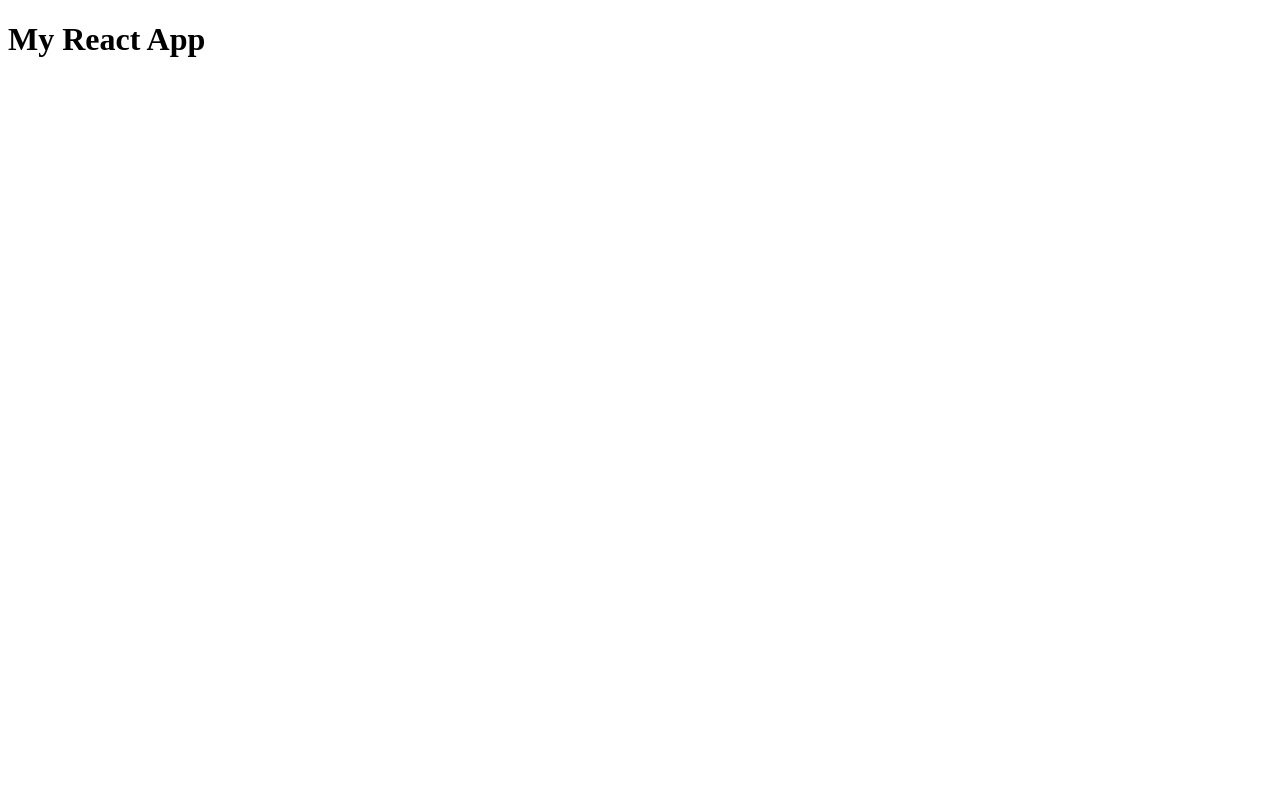
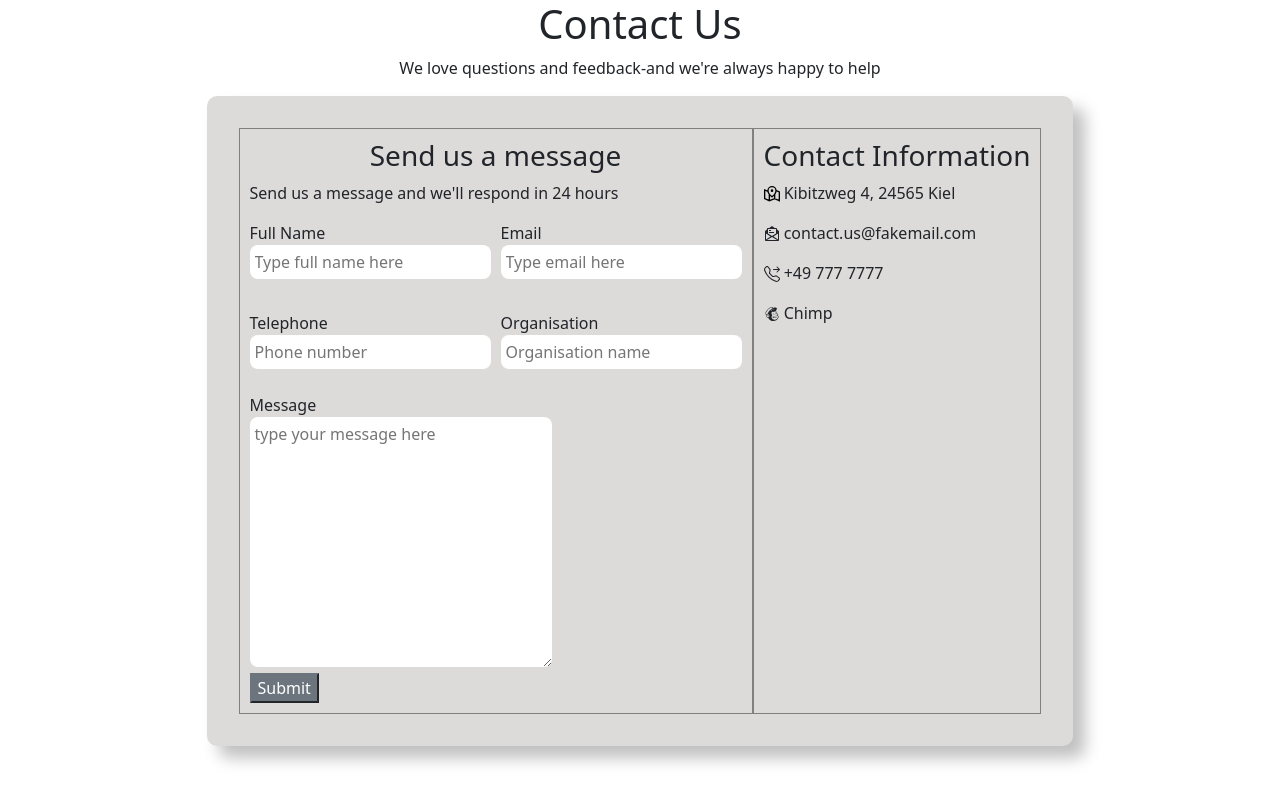
Before and after one commit to hbolouri/react-hakk-online-shop, a React (Create React App) app: page / in a window 1280 px wide. Built offline with nearby package versions, Linux system fonts and the light colour scheme.

Commit message:
added contact-component

```diff
--- a/package.json
+++ b/package.json
@@ -6,8 +6,11 @@
     "@testing-library/jest-dom": "^5.11.9",
     "@testing-library/react": "^11.2.5",
     "@testing-library/user-event": "^12.8.3",
+    "bootstrap": "^5.1.3",
     "react": "^17.0.1",
+    "react-bootstrap": "^2.0.2",
     "react-dom": "^17.0.1",
+    "react-icons": "^4.3.1",
     "react-scripts": "4.0.3",
     "web-vitals": "^1.1.1"
   },
--- a/src/App.js
+++ b/src/App.js
@@ -1,10 +1,11 @@
-
-import React from 'react';
+import React from "react";
+import Contact from "./pages/Contact/Contact";
+import "bootstrap/dist/css/bootstrap.min.css";
 
 function App() {
   return (
     <div className="App">
-      <h1>My React App</h1>
+      <Contact />
     </div>
   );
 }
--- a/src/Context/context.js
+++ b/src/Context/context.js
@@ -0,0 +1,2 @@
+// import { createContext } from "react";
+// export const MyContext = createContext()
--- a/src/index.js
+++ b/src/index.js
@@ -1,6 +1,11 @@
+import React from "react";
+import App from "./App.js";
+import reactDOM from "react-dom";
+import Container from "./Context/Container";
+import { BrowserRouter } from "react-router-dom";
 
-import React from "react"
-import App from "./App.js"
-import reactDOM from "react-dom"
+reactDOM.render(
+  <App />,
 
-reactDOM.render(<App/>,document.getElementById("root"))
+  document.getElementById("root")
+);
--- a/src/pages/Contact/Contact.css
+++ b/src/pages/Contact/Contact.css
@@ -0,0 +1,53 @@
+.contact {
+    display: grid;
+    place-items: center;
+}
+
+.header-para,
+.header {
+    display: grid;
+    place-items: center;
+}
+
+.contact-page {
+    padding: 2em;
+    display: flex;
+    background-color: rgb(221, 218, 218);
+    border-radius: 10px;
+    box-shadow: 12px 12px 16px 0 rgba(0, 0, 0, 0.25), -8px -8px 12px 0 rgba(255, 255, 255, 0.3);
+}
+
+.contact-page input,
+textarea {
+    border-radius: 8px;
+    border: none;
+    padding: 5px;
+}
+
+.contact-left {
+    border: 1px solid gray;
+    padding: 10px;
+}
+
+.contact-left h3 {
+    text-align: center;
+}
+
+.contact-right {
+    border: 1px solid gray;
+    padding: 10px;
+}
+
+.names-emails {
+    display: flex;
+    margin-bottom: 2em;
+}
+
+.name,
+.tel {
+    margin-right: 10px;
+}
+
+.telephone-organisation {
+    display: flex;
+}
--- a/src/pages/Contact/Contact.js
+++ b/src/pages/Contact/Contact.js
@@ -0,0 +1,83 @@
+import React, { useRef, useState } from "react";
+import { GoMailRead } from "react-icons/go";
+// import EmailJS from "emailjs-com";
+import { FaMailchimp } from "react-icons/fa";
+
+import { GrMapLocation } from "react-icons/gr";
+import { BsTelephoneForward } from "react-icons/bs";
+import "./Contact.css";
+
+const Contact = () => {
+  return (
+    <div className="container contact">
+      <h1 className="header">Contact Us</h1>
+      <p className="header-para">
+        We love questions and feedback-and we're always happy to help
+      </p>
+      <div className="contact-page">
+        <div className="contact-left">
+          <h3>Send us a message</h3>
+          <p>Send us a message and we'll respond in 24 hours</p>
+          <form>
+            <div>
+              <div className="names-emails">
+                <div className="name">
+                  <label>Full Name</label>
+                  <br />
+                  <input type="text" placeholder="Type full name here" />
+                </div>
+                <div className="email">
+                  <label>Email</label>
+                  <br />
+                  <input type="email" placeholder="Type email here" />
+                </div>
+              </div>
+              <div className="telephone-organisation">
+                <div className="tel">
+                  <label>Telephone</label>
+                  <br />
+                  <input type="tel" placeholder="Phone number" />
+                </div>
+                <div className="organisation">
+                  <label>Organisation</label>
+                  <br />
+                  <input type="text" placeholder="Organisation name" />
+                </div>
+              </div>
+              <br />
+              <label className="message">Message</label>
+              <br />
+              <textarea
+                name="textaere"
+                placeholder="type your message here"
+                id="textarea"
+                cols="30"
+                rows="10"
+              ></textarea>
+            </div>
+            <button className="btn-secondary" type="submit">
+              Submit
+            </button>
+          </form>
+        </div>
+        <div className="contact-right">
+          <h3>Contact Information</h3>
+          <p>
+            <GrMapLocation /> Kibitzweg 4, 24565 Kiel
+          </p>
+          <p>
+            <GoMailRead /> contact.us@fakemail.com
+          </p>{" "}
+          <p>
+            <BsTelephoneForward /> +49 777 7777
+          </p>
+          <p>
+            <FaMailchimp /> Chimp
+          </p>
+        </div>
+      </div>
+    </div>
+  );
+};
+
+export default Contact;
```
Also changed, not shown: src/Context/Container.js (+8 -0 lines).
